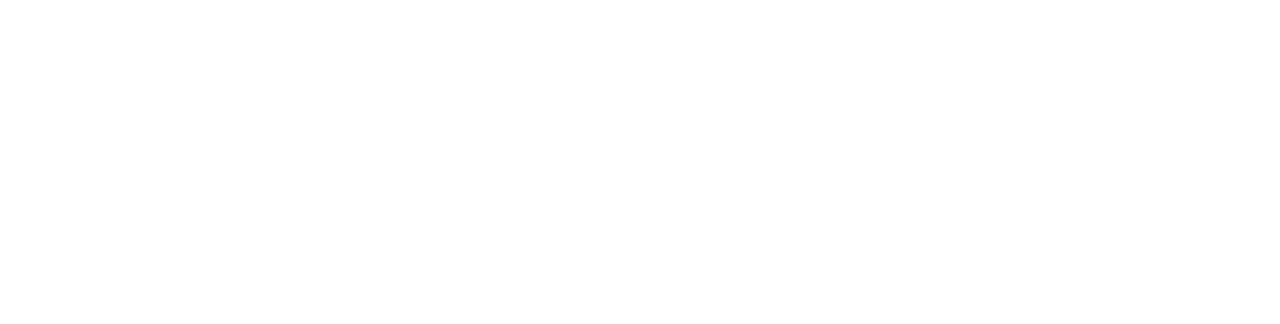
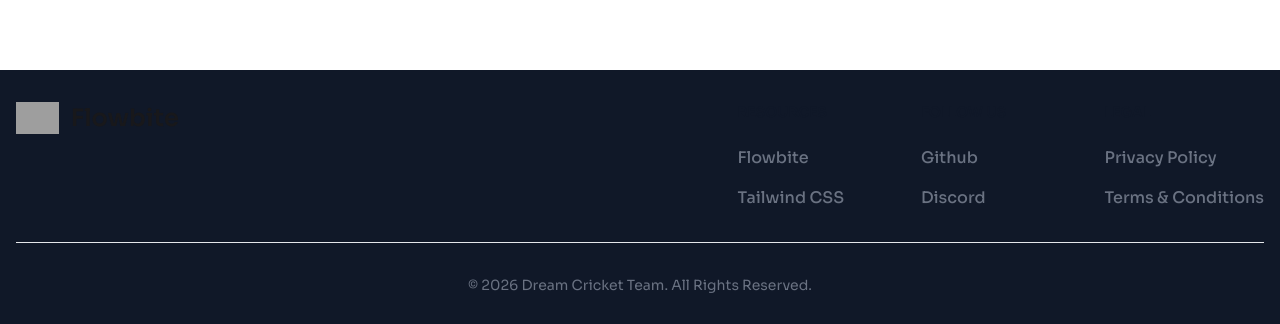
Before and after one commit to LaboneeAktar/dream-cricket-team, a React (Vite) app: page / in a window 1280 px wide. Shown: the part 2954-3278 px from the top of the page. Before the commit the page ends 2928 px from the top, so only its background shows below. Built offline with nearby package versions, Linux system fonts and the light colour scheme; grey boxes are pictures that could not be loaded.

Commit message:
Created Footer Section

```diff
--- /dev/null
+++ b/src/Components/Footer/Footer.jsx
@@ -0,0 +1,99 @@
+import React from "react";
+
+const Footer = () => {
+  return (
+    <div className="mt-24">
+      <footer className="bg-gray-900">
+        <div className="mx-auto w-full max-w-screen-xl p-4 py-6 lg:py-8">
+          <div className="md:flex md:justify-between">
+            <div className="mb-6 md:mb-0">
+              <a href="https://flowbite.com/" className="flex items-center">
+                <img
+                  src="https://flowbite.com/docs/images/logo.svg"
+                  className="h-8 me-3"
+                  alt="FlowBite Logo"
+                />
+                <span className="self-center text-2xl font-semibold whitespace-nowrap dark:text-white">
+                  Flowbite
+                </span>
+              </a>
+            </div>
+            <div className="grid grid-cols-2 gap-8 sm:gap-6 sm:grid-cols-3">
+              <div>
+                <h2 className="mb-6 text-sm font-semibold text-gray-900 uppercase dark:text-white">
+                  Resources
+                </h2>
+                <ul className="text-gray-500 dark:text-gray-400 font-medium">
+                  <li className="mb-4">
+                    <a href="https://flowbite.com/" className="hover:underline">
+                      Flowbite
+                    </a>
+                  </li>
+                  <li>
+                    <a
+                      href="https://tailwindcss.com/"
+                      className="hover:underline"
+                    >
+                      Tailwind CSS
+                    </a>
+                  </li>
+                </ul>
+              </div>
+              <div>
+                <h2 className="mb-6 text-sm font-semibold text-gray-900 uppercase dark:text-white">
+                  Follow us
+                </h2>
+                <ul className="text-gray-500 dark:text-gray-400 font-medium">
+                  <li className="mb-4">
+                    <a
+                      href="https://github.com/themesberg/flowbite"
+                      className="hover:underline "
+                    >
+                      Github
+                    </a>
+                  </li>
+                  <li>
+                    <a
+                      href="https://discord.gg/4eeurUVvTy"
+                      className="hover:underline"
+                    >
+                      Discord
+                    </a>
+                  </li>
+                </ul>
+              </div>
+              <div>
+                <h2 className="mb-6 text-sm font-semibold text-gray-900 uppercase dark:text-white">
+                  Legal
+                </h2>
+                <ul className="text-gray-500 dark:text-gray-400 font-medium">
+                  <li className="mb-4">
+                    <a href="#" className="hover:underline">
+                      Privacy Policy
+                    </a>
+                  </li>
+                  <li>
+                    <a href="#" className="hover:underline">
+                      Terms &amp; Conditions
+                    </a>
+                  </li>
+                </ul>
+              </div>
+            </div>
+          </div>
+          <hr className="my-6 border-gray-200 sm:mx-auto dark:border-gray-700 lg:my-8" />
+          <div className="text-center text-gray-500 text-sm">
+            {" "}
+            © 2026{" "}
+            <a href="" className="hover:underline">
+              Dream Cricket Team
+            </a>
+            . All Rights Reserved.{" "}
+          </div>
+        </div>
+      </footer>
+    </div>
+  );
+};
+
+export default Footer;
--- a/src/Pages/Home/Home.jsx
+++ b/src/Pages/Home/Home.jsx
@@ -2,6 +2,7 @@
 import Nav from "../../Components/Navbar/Nav";
 import Banner from "../../Components/Banner/Banner";
 import Players from "../../Components/Players/Players";
+import Footer from "../../Components/Footer/Footer";
 
 const Home = () => {
   return (
@@ -9,6 +10,7 @@
       <Nav></Nav>
       <Banner></Banner>
       <Players></Players>
+      <Footer></Footer>
     </div>
   );
 };
```
